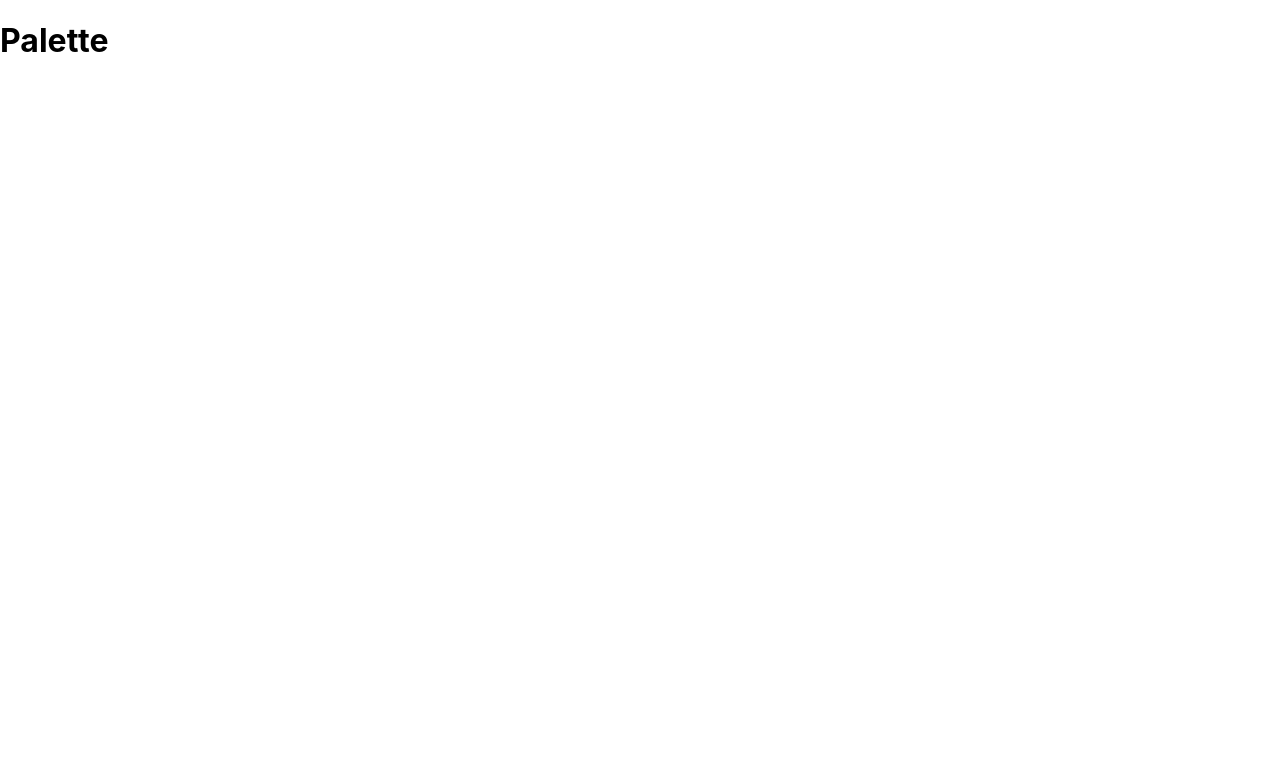
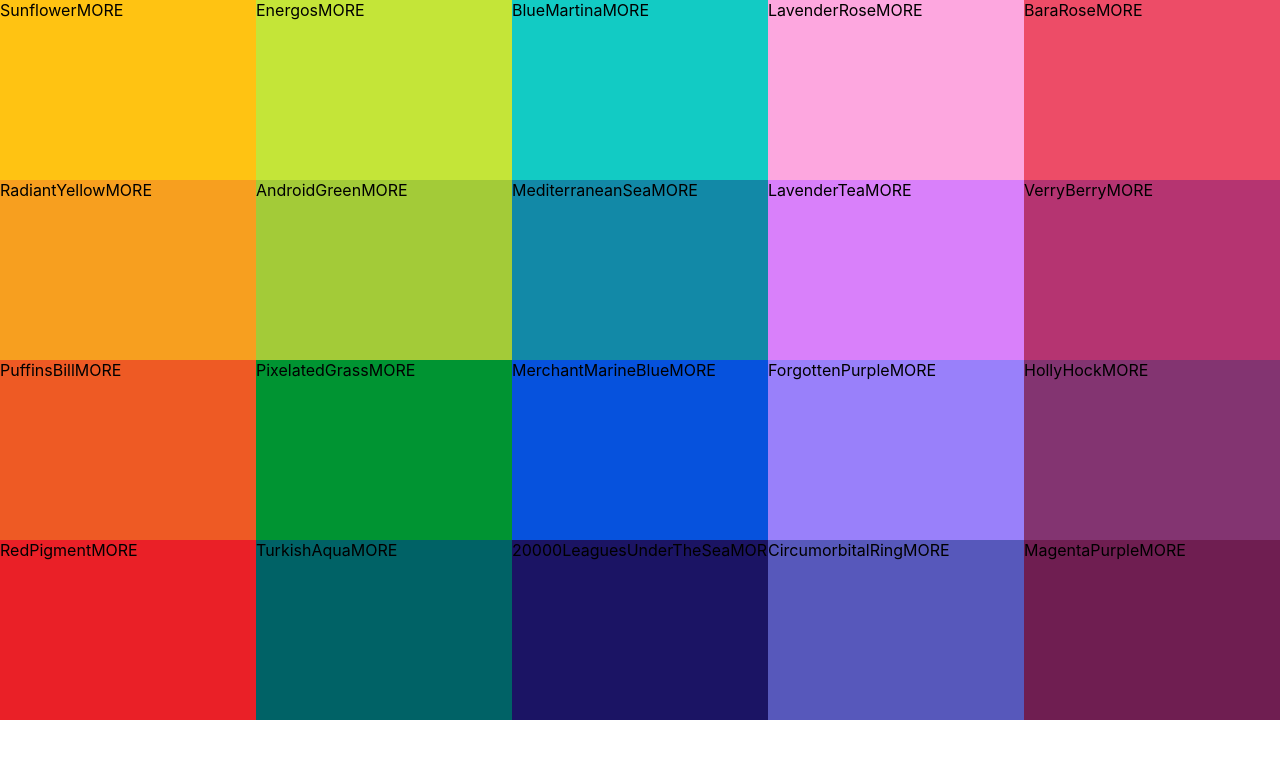
Before and after one commit to hacetheworld/color-app, a React (Create React App) app: page / in a window 1280 px wide. Shown: the top 758 px of the page. Built offline with nearby package versions, Linux system fonts and the light colour scheme.

Commit message:
added colorBox

```diff
--- a/src/App.js
+++ b/src/App.js
@@ -1,12 +1,11 @@
 import React from 'react';
-import Palette from './Palette';
+import Palette from './component/palette/palette.component';
 import SeedColor from './SeedColor';
-import './styles/palette.css';
 
 function App() {
   return (
     <div>
-      <Palette {...SeedColor[5]} />
+      <Palette {...SeedColor[2]} />
 
     </div>
   );
--- a/src/Palette.jsx
+++ /dev/null
@@ -1,11 +0,0 @@
-import React, { Component } from 'react'
-
-export default class Palette extends Component {
-    render() {
-        return (
-            <div>
-                <h1>Palette</h1>
-            </div>
-        )
-    }
-}
--- /dev/null
+++ b/src/component/colorBox/colorBox.component.jsx
@@ -0,0 +1,14 @@
+import React, { Component } from 'react'
+import './colorBox.style.css';
+class ColorBox extends Component {
+    render() {
+        return (
+            <div style={{ background: this.props.background }} className='ColorBox'>
+                <span>{this.props.name}</span>
+                <span>MORE</span>
+            </div>
+        )
+    }
+}
+
+export default ColorBox;
--- /dev/null
+++ b/src/component/colorBox/colorBox.style.css
@@ -0,0 +1,7 @@
+.ColorBox{
+    width: 20%;
+    height: 25%;
+    margin: 0 auto;
+    display: inline-block;
+    position: relative;
+}
--- /dev/null
+++ b/src/component/palette/palette.component.jsx
@@ -0,0 +1,22 @@
+import React, { Component } from 'react';
+import ColorBox from '../colorBox/colorBox.component'
+import './palette.style.css';
+
+export default class Palette extends Component {
+    render() {
+        const colorBoxes = this.props.colors.map(color => (
+            <ColorBox background={color.color} name={color.name} />
+        ))
+        return (
+            <div className='Palette'>
+                {/* Navbars will go here */}
+                <div className='Palette-colors'>
+
+                    {colorBoxes}
+                </div>
+
+                {/* Footer */}
+            </div>
+        )
+    }
+}
--- /dev/null
+++ b/src/component/palette/palette.style.css
@@ -0,0 +1,7 @@
+.Palette{
+    height: 100vh;
+}
+
+.Palette-colors{
+    height: 90%;
+}
```
Also changed, not shown: src/styles/palette.css (deleted).
